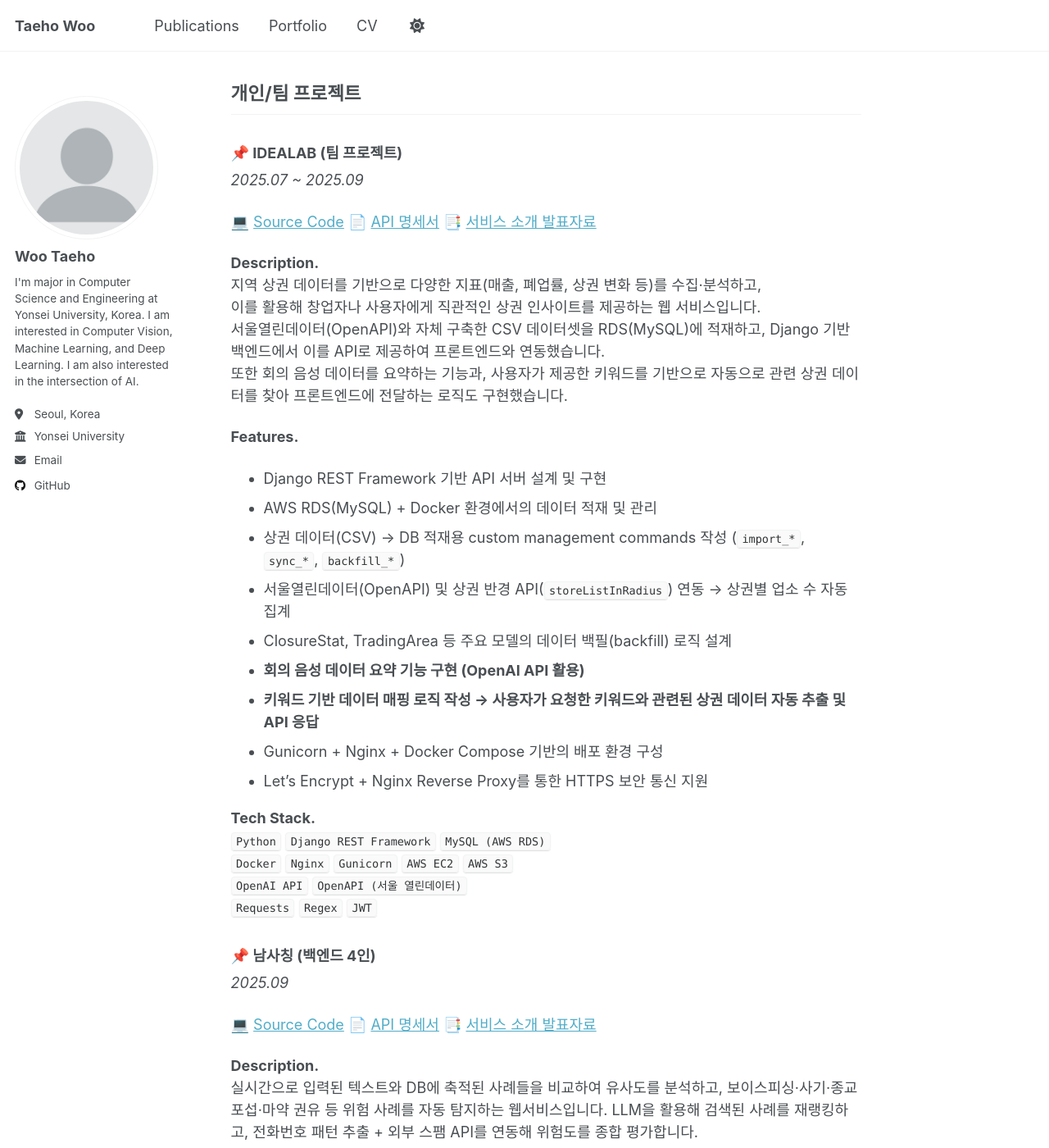
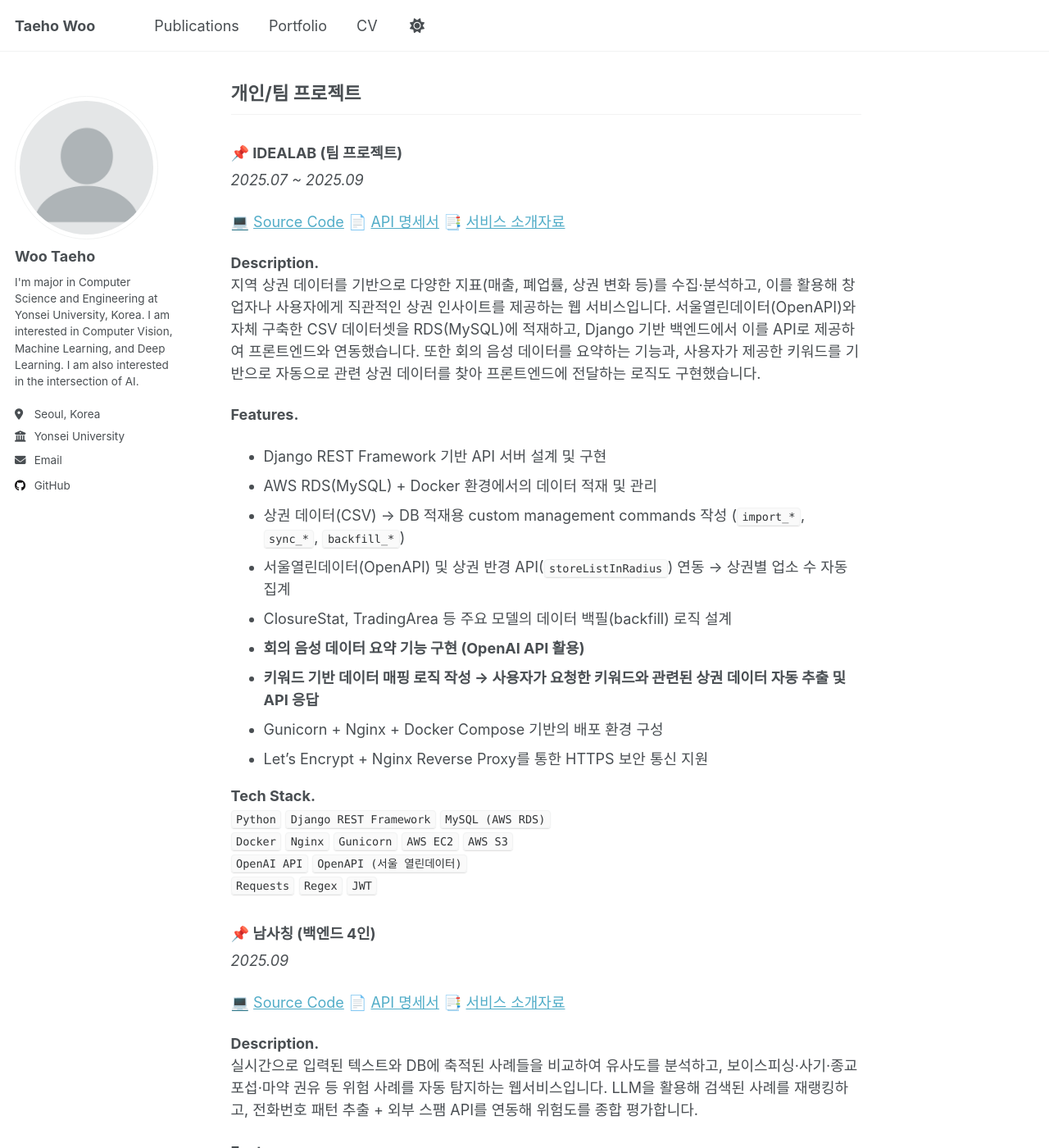
Before and after one commit to wooxogh/wooxogh.github.io, a Jekyll site: the page built from _pages/about.md, in a window 1280 px wide and 1400 px high, scrolled down 305 px. Shown: the whole window at 82% size. Built offline with Jekyll 4.4.1, drawn with Linux system fonts in a browser that asks for light colours; a script that is not in the unit is left out.

Commit message:
디테일 수정

```diff
--- a/_pages/about.md
+++ b/_pages/about.md
@@ -20,11 +20,10 @@ Experiences
 
 💻 [Source Code](https://github.com/Likelion-Yonsei-13th/13-HACKATHON-BACKEND-IDEALAB.git)
 📄 [API 명세서](https://www.notion.so/API-25653ab3199c804697c5f1446819a901)
-📑 [서비스 소개 발표자료](/files/idealab.pdf)
+📑 [서비스 소개자료](/files/idealab.pdf)
 
 **Description.**
-지역 상권 데이터를 기반으로 다양한 지표(매출, 폐업률, 상권 변화 등)를 수집·분석하고,
-이를 활용해 창업자나 사용자에게 직관적인 상권 인사이트를 제공하는 웹 서비스입니다.
+지역 상권 데이터를 기반으로 다양한 지표(매출, 폐업률, 상권 변화 등)를 수집·분석하고, 이를 활용해 창업자나 사용자에게 직관적인 상권 인사이트를 제공하는 웹 서비스입니다.
 서울열린데이터(OpenAPI)와 자체 구축한 CSV 데이터셋을 RDS(MySQL)에 적재하고, Django 기반 백엔드에서 이를 API로 제공하여 프론트엔드와 연동했습니다.
 또한 회의 음성 데이터를 요약하는 기능과, 사용자가 제공한 키워드를 기반으로 자동으로 관련 상권 데이터를 찾아 프론트엔드에 전달하는 로직도 구현했습니다.
 
@@ -51,7 +50,7 @@ Experiences
 
 💻 [Source Code](https://github.com/Sinchonthon-team7/Backend.git)
 📄 [API 명세서](https://www.notion.so/API-26583f7524bc80518b47c39f2cec2e60)
-📑 [서비스 소개 발표자료](/files/남사칭.pdf)
+📑 [서비스 소개자료](/files/남사칭.pdf)
 
 **Description.**
 실시간으로 입력된 텍스트와 DB에 축적된 사례들을 비교하여 유사도를 분석하고, 보이스피싱·사기·종교 포섭·마약 권유 등 위험 사례를 자동 탐지하는 웹서비스입니다.
```
